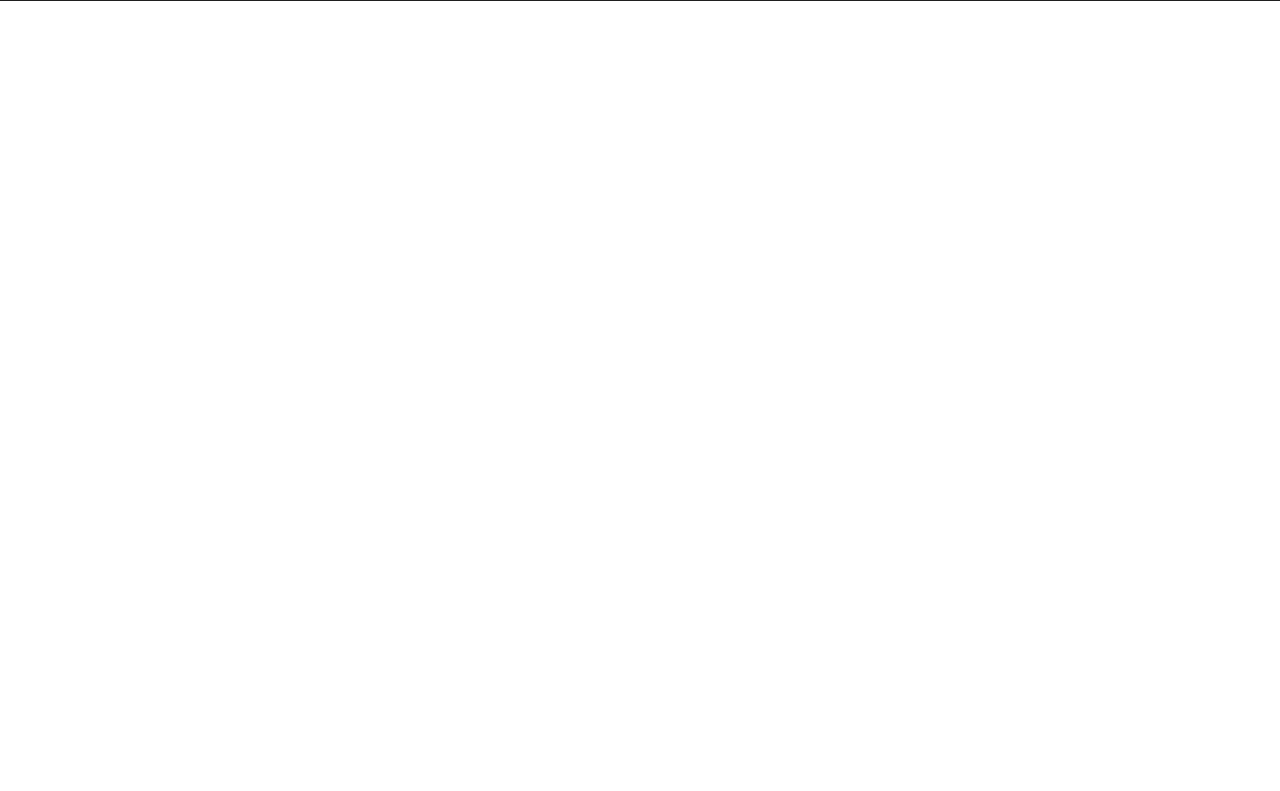
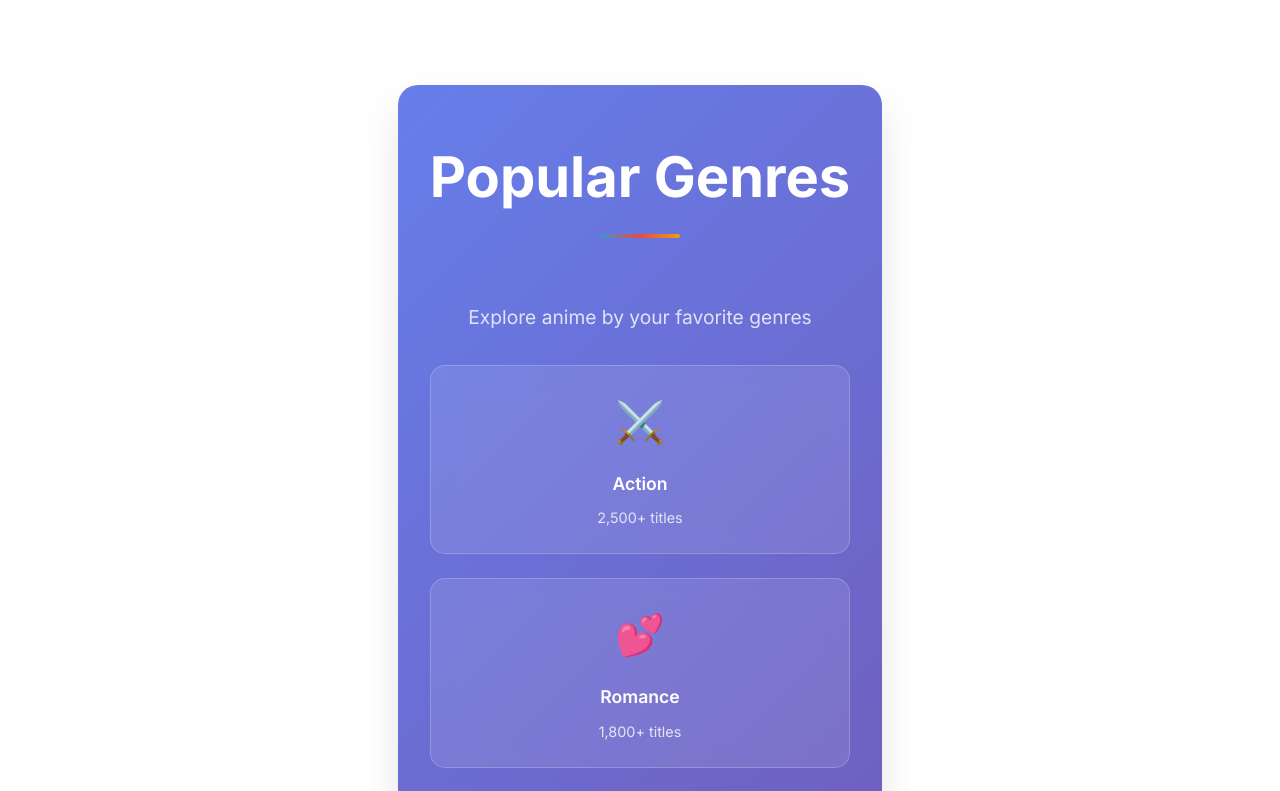
Before and after one commit to Elenmith/MoodAnime, a React (Create React App) app: page / in a window 1280 px wide. Shown: the part 1600-2391 px from the top of the page. Before the commit the page ends 1601 px from the top, so only its background shows below. Built offline with nearby package versions, Linux system fonts and the light colour scheme; no server answers; a web font is replaced by a local one.

Commit message:
zmiany w main

```diff
--- a/src/components/Main/Main.css
+++ b/src/components/Main/Main.css
@@ -101,6 +101,198 @@
   width: 100%; /* Karuzela zajmuje pełną szerokość */
 }
 
+/* Nowe style dla nagłówków sekcji */
+.section-header {
+  font-size: 2.5rem;
+  font-weight: 700;
+  margin: 3rem 0 2rem 0;
+  color: #2c3e50;
+  text-align: center;
+  position: relative;
+  padding-bottom: 1rem;
+}
+
+.section-header::after {
+  content: '';
+  position: absolute;
+  bottom: 0;
+  left: 50%;
+  transform: translateX(-50%);
+  width: 80px;
+  height: 4px;
+  background: linear-gradient(90deg, #3498db, #e74c3c, #f39c12);
+  border-radius: 2px;
+}
+
+.section-subheader {
+  font-size: 1.2rem;
+  color: #7f8c8d;
+  margin-bottom: 2rem;
+  text-align: center;
+  font-weight: 400;
+}
+
+/* Responsywne odstępy */
+.section-spacing {
+  margin: 4rem 0;
+  padding: 0 2rem;
+}
+
+@media (min-width: 768px) {
+  .section-spacing {
+    margin: 6rem 0;
+    padding: 0 4rem;
+  }
+
+  .section-header {
+    font-size: 3rem;
+    margin: 4rem 0 3rem 0;
+  }
+}
+
+@media (min-width: 1024px) {
+  .section-spacing {
+    margin: 8rem 0;
+    padding: 0 6rem;
+  }
+
+  .section-header {
+    font-size: 3.5rem;
+    margin: 5rem 0 4rem 0;
+  }
+}
+
+/* Nowa sekcja - Popular Genres */
+.popular-genres {
+  background: linear-gradient(135deg, #667eea 0%, #764ba2 100%);
+  padding: 3rem 2rem;
+  border-radius: 20px;
+  margin: 3rem auto;
+  max-width: 1200px;
+  box-shadow: 0 20px 40px rgba(0, 0, 0, 0.1);
+}
+
+.genres-grid {
+  display: grid;
+  grid-template-columns: repeat(auto-fit, minmax(200px, 1fr));
+  gap: 1.5rem;
+  margin-top: 2rem;
+}
+
+.genre-card {
+  background: rgba(255, 255, 255, 0.1);
+  backdrop-filter: blur(10px);
+  border-radius: 15px;
+  padding: 1.5rem;
+  text-align: center;
+  transition: all 0.3s ease;
+  cursor: pointer;
+  border: 1px solid rgba(255, 255, 255, 0.2);
+}
+
+.genre-card:hover {
+  transform: translateY(-5px);
+  background: rgba(255, 255, 255, 0.2);
+  box-shadow: 0 10px 30px rgba(0, 0, 0, 0.2);
+}
+
+.genre-icon {
+  font-size: 2.5rem;
+  margin-bottom: 1rem;
+  display: block;
+}
+
+.genre-name {
+  font-size: 1.1rem;
+  font-weight: 600;
+  color: white;
+  margin-bottom: 0.5rem;
+}
+
+.genre-count {
+  font-size: 0.9rem;
+  color: rgba(255, 255, 255, 0.8);
+}
+
+/* Sekcja statystyk */
+.stats-section {
+  background: linear-gradient(135deg, #f093fb 0%, #f5576c 100%);
+  padding: 3rem 2rem;
+  border-radius: 20px;
+  margin: 3rem auto;
+  max-width: 1200px;
+  box-shadow: 0 20px 40px rgba(0, 0, 0, 0.1);
+}
+
+.stats-grid {
+  display: grid;
+  grid-template-columns: repeat(auto-fit, minmax(150px, 1fr));
+  gap: 2rem;
+  margin-top: 2rem;
+}
+
+.stat-item {
+  text-align: center;
+  color: white;
+}
+
+.stat-number {
+  font-size: 2.5rem;
+  font-weight: 700;
+  display: block;
+  margin-bottom: 0.5rem;
+}
+
+.stat-label {
+  font-size: 1rem;
+  opacity: 0.9;
+}
+
+/* Call to action section */
+.cta-section {
+  background: linear-gradient(135deg, #4facfe 0%, #00f2fe 100%);
+  padding: 4rem 2rem;
+  border-radius: 20px;
+  margin: 3rem auto;
+  max-width: 1200px;
+  text-align: center;
+  color: white;
+  box-shadow: 0 20px 40px rgba(0, 0, 0, 0.1);
+}
+
+.cta-title {
+  font-size: 2.5rem;
+  font-weight: 700;
+  margin-bottom: 1rem;
+}
+
+.cta-description {
+  font-size: 1.2rem;
+  margin-bottom: 2rem;
+  opacity: 0.9;
+}
+
+.cta-button {
+  background: rgba(255, 255, 255, 0.2);
+  border: 2px solid white;
+  color: white;
+  padding: 1rem 2rem;
+  border-radius: 50px;
+  font-size: 1.1rem;
+  font-weight: 600;
+  cursor: pointer;
+  transition: all 0.3s ease;
+  text-decoration: none;
+  display: inline-block;
+}
+
+.cta-button:hover {
+  background: white;
+  color: #4facfe;
+  transform: translateY(-2px);
+  box-shadow: 0 10px 30px rgba(0, 0, 0, 0.2);
+}
+
 .suggestion-h2 {
   color: #161616;
 }
--- a/src/components/Main/Main.js
+++ b/src/components/Main/Main.js
@@ -20,8 +20,6 @@
   const [featuredAnime, setFeaturedAnime] = useState(null);
   const [loading, setLoading] = useState(true);
 
-
-
   // Pobierz URL API z zmiennej środowiskowej
   const API_URL = process.env.REACT_APP_API_URL;
 
@@ -40,6 +38,11 @@
   // Przekierowanie do strony z wybranym nastrojem
   const handleMoodClick = (mood) => {
     navigate(`/moods/${mood}`);
+  };
+
+  // Przekierowanie do kategorii
+  const handleGenreClick = (genre) => {
+    navigate(`/categories/${genre.toLowerCase()}`);
   };
 
   // Pobranie zróżnicowanych anime dla karuzeli
@@ -96,6 +99,16 @@
     fetchFeaturedAnime();
   }, [API_URL]);
 
+  // Popularne gatunki anime
+  const popularGenres = [
+    { name: "Action", icon: "⚔️", count: "2,500+", path: "action" },
+    { name: "Romance", icon: "💕", count: "1,800+", path: "romance" },
+    { name: "Comedy", icon: "😂", count: "1,600+", path: "comedy" },
+    { name: "Drama", icon: "🎭", count: "1,400+", path: "drama" },
+    { name: "Fantasy", icon: "🐉", count: "1,200+", path: "fantasy" },
+    { name: "Sci-Fi", icon: "🚀", count: "900+", path: "sci-fi" }
+  ];
+
   return (
     <>
       <SEO
@@ -142,8 +155,10 @@
         {/* Content Ad */}
         {/* <AdPlaceholder position="content" category="anime" /> */}
 
-        {/* Jedna zróżnicowana karuzela */}
-        <h2 className="carousel-h2">Discover amazing anime from different genres</h2>
+        {/* Sekcja z karuzelą */}
+        <div className="section-spacing">
+          <h2 className="section-header">Discover Amazing Anime</h2>
+          <p className="section-subheader">Explore diverse anime from different genres and moods</p>
           <div className="main__carousel">
             {carouselLoading ? (
               <div className="carousel-loading">
@@ -161,13 +176,74 @@
               <Carousel animeList={animeList} />
             )}
           </div>
+        </div>
 
         {/* Inline Ad */}
         {/* <AdPlaceholder position="inline" category="figures" /> */}
 
+        {/* Sekcja popularnych gatunków */}
+        <div className="popular-genres">
+          <h2 className="section-header" style={{ color: 'white', marginTop: 0 }}>Popular Genres</h2>
+          <p className="section-subheader" style={{ color: 'rgba(255,255,255,0.8)' }}>Explore anime by your favorite genres</p>
+          <div className="genres-grid">
+            {popularGenres.map((genre, index) => (
+              <div
+                key={index}
+                className="genre-card"
+                onClick={() => handleGenreClick(genre.path)}
+              >
+                <span className="genre-icon">{genre.icon}</span>
+                <div className="genre-name">{genre.name}</div>
+                <div className="genre-count">{genre.count} titles</div>
+              </div>
+            ))}
+          </div>
+        </div>
+
+        {/* Sekcja statystyk */}
+        <div className="stats-section">
+          <h2 className="section-header" style={{ color: 'white', marginTop: 0 }}>Mood4Anime Stats</h2>
+          <p className="section-subheader" style={{ color: 'rgba(255,255,255,0.8)' }}>Join thousands of anime enthusiasts</p>
+          <div className="stats-grid">
+            <div className="stat-item">
+              <span className="stat-number">10,000+</span>
+              <span className="stat-label">Anime Titles</span>
+            </div>
+            <div className="stat-item">
+              <span className="stat-number">50+</span>
+              <span className="stat-label">Mood Categories</span>
+            </div>
+            <div className="stat-item">
+              <span className="stat-number">25+</span>
+              <span className="stat-label">Genres</span>
+            </div>
+            <div className="stat-item">
+              <span className="stat-number">100K+</span>
+              <span className="stat-label">Happy Users</span>
+            </div>
+          </div>
+        </div>
+
         {/* Karta do anime dnia */}
-        <h2 className="suggestion-h2">This is our suggestion for today!</h2>
+        <div className="section-spacing">
+          <h2 className="section-header">Today's Pick</h2>
+          <p className="section-subheader">Our carefully selected recommendation just for you</p>
           <FeaturedAnime loading={loading} featuredAnime={featuredAnime} />
+        </div>
+
+        {/* Call to Action section */}
+        <div className="cta-section">
+          <h2 className="cta-title">Ready to Discover Your Perfect Anime?</h2>
+          <p className="cta-description">
+            Join our community and start exploring anime that matches your mood perfectly.
+            Create your account to save favorites and get personalized recommendations.
+          </p>
+          {isAuthenticated ? (
+            <a href="/profile" className="cta-button">View Your Profile</a>
+          ) : (
+            <a href="/auth" className="cta-button">Get Started Now</a>
+          )}
+        </div>
       </main>
     </>
   );
```
Lines whose indentation alone changed are shown as unchanged.
